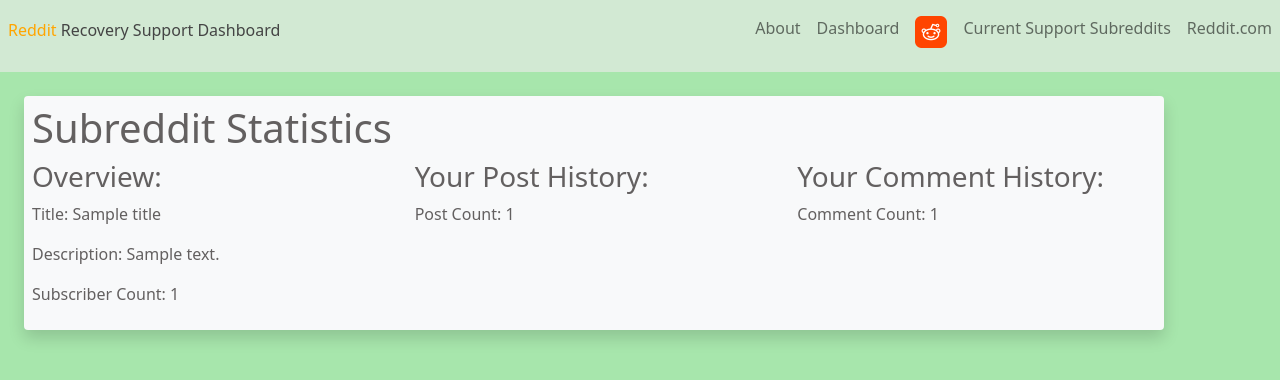
After one commit to lawndarts/Reddit-Recovery-Dashboard, a Flask app: template dashboard/templates/subreddit.html in a window 1280 px wide. The commit adds this page. Shown: the top 380 px of the page. Run offline with Flask 2, Linux system fonts and the light colour scheme; the template is opened without the code that fills it: most values are stand-ins (such as "Sample title", 1, 10 or a date in 2020).

```diff
--- a/dashboard/static/main.css
+++ b/dashboard/static/main.css
@@ -1,3 +1,7 @@
 @media (max-width: 1200px) {
 
 }
+
+.dumblist {
+    padding-left: 2;
+}
--- /dev/null
+++ b/dashboard/templates/subreddit.html
@@ -0,0 +1,32 @@
+{% extends 'base.html' %}
+{% block title %}
+Subreddit Statistics
+{% endblock%}
+{% block head %}
+{% endblock %}
+{% block body %}
+<div id = 'subredditContainer' class="container rounded shadow p-2 m-4 bg-light ">
+    <div class="row">
+        <h1>Subreddit Statistics</h1>
+    </div>
+    <div class="row">
+        <div class="col-md-4">
+            <h3>Overview: </h3>
+            <p id="title"> Title: {{ title }}</p>
+            <p id="description">Description: {{ description }}</p>
+            <p id="subscriber_count"> Subscriber Count:  {{ subscriber_count }}</p>
+        </div>
+        <div class="col-md-4">
+            <h3>Your Post History: </h3>
+            <p id="post_count"> Post Count: {{ post_count }} </p>
+            <div id="post_proportion"></div>
+
+        </div>
+        <div class="col-md-4">
+            <h3>Your Comment History: </h3>
+            <p id="comment_count">Comment Count: {{ comment_count }} </p>
+            <div id="comment_proportion"></div>
+        </div>
+     </div>
+</div>
+{% endblock %}
```
Also changed, not shown: dashboard/routes.py (+18 -0 lines), dashboard/templates/dashboard.html (+17 -0 lines).
